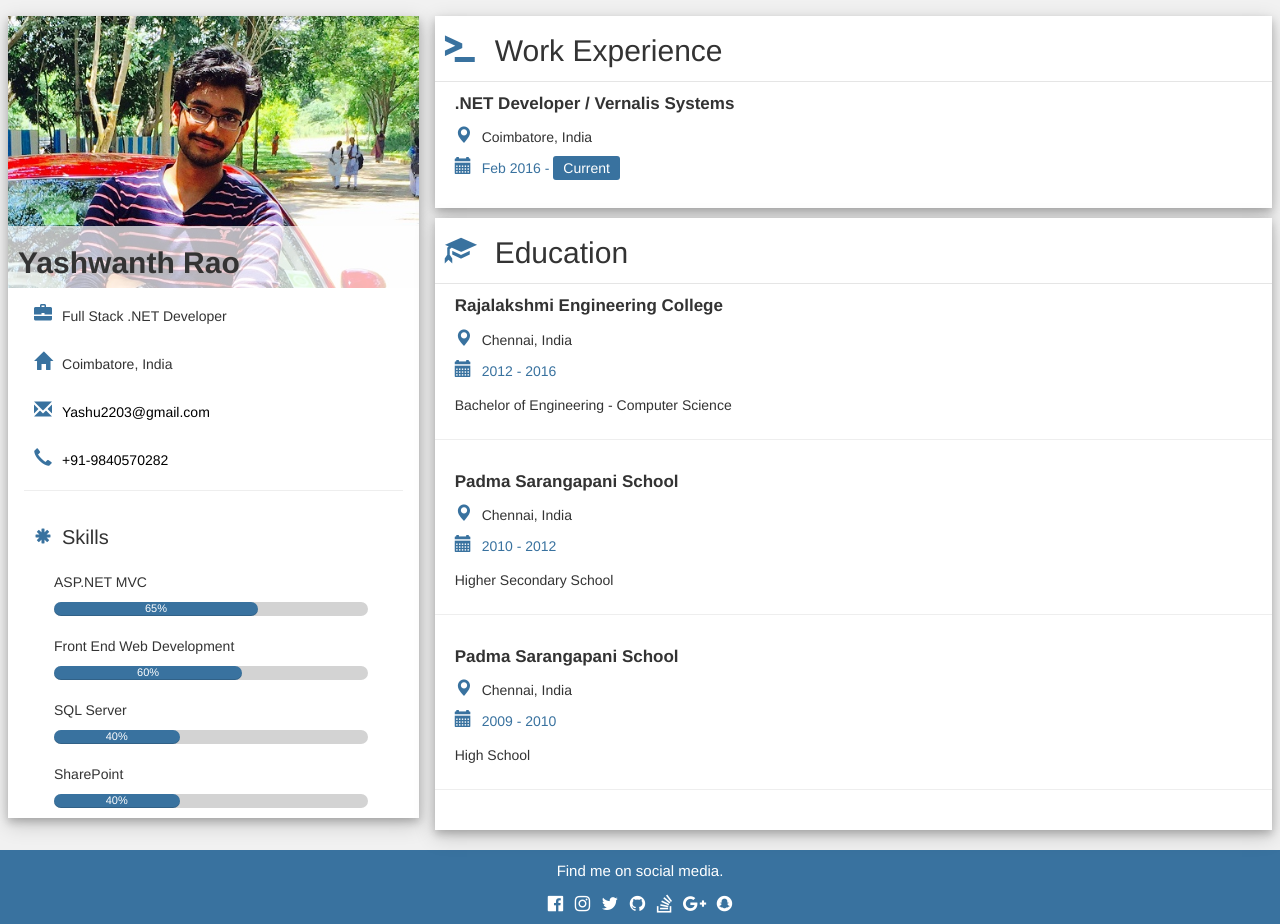
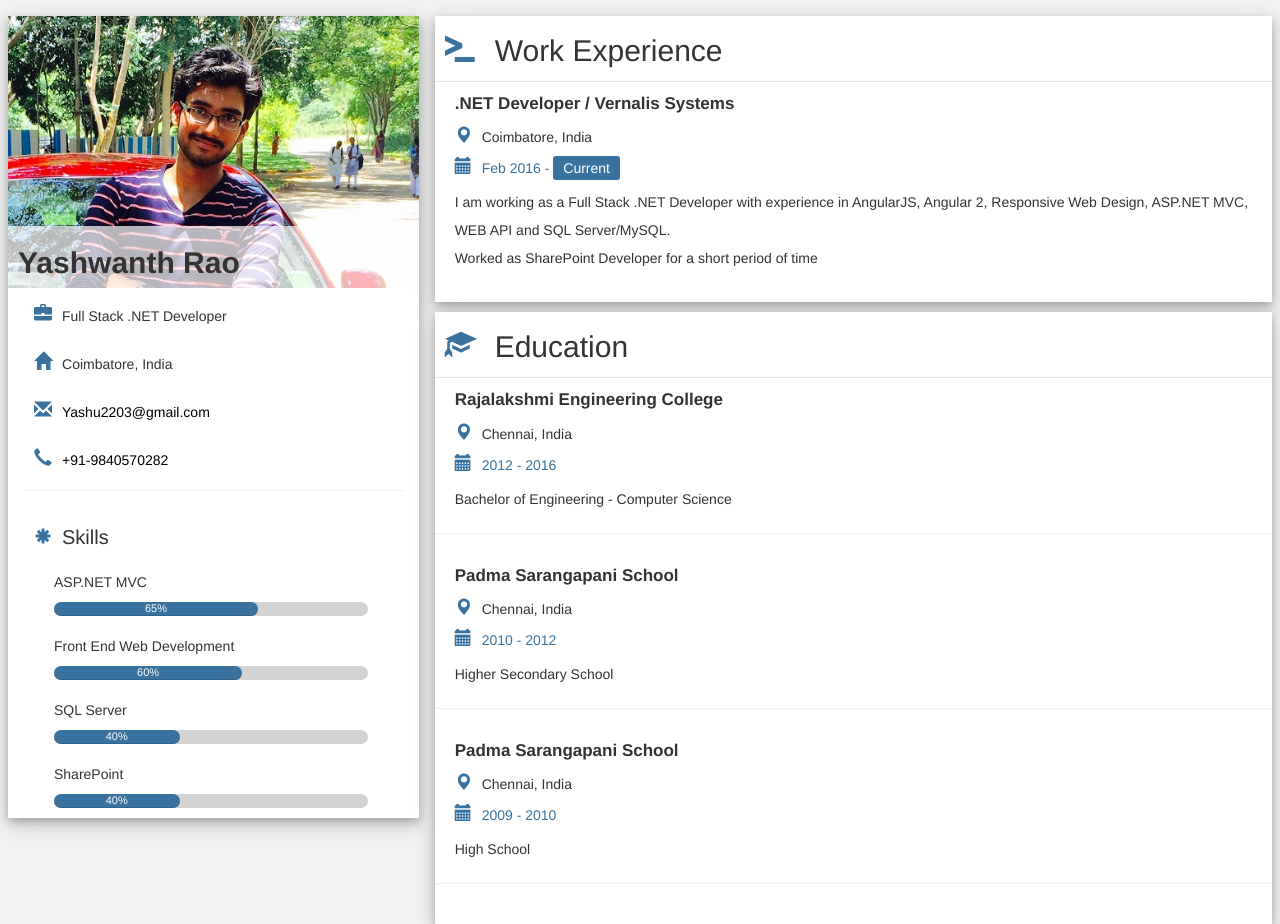
Before and after one commit to yashu2203/yashu2203.github.io, a plain HTML site: page index.html in a window 1280 px wide. Shown: the top 924 px of the page. Drawn offline with Linux system fonts and the light colour scheme.

Commit message:
work desciption fix

```diff
--- a/index.html
+++ b/index.html
@@ -74,6 +74,7 @@
                     <p class="companyTitle">.NET Developer / Vernalis Systems </p>
                     <p><span class="glyphicon glyphicon-map-marker" ></span>Coimbatore, India</p>
                         <p class="duration"><span class="glyphicon glyphicon-calendar" ></span><span>Feb 2016 - </span><span id="current-work">Current</span></p>
+                       <p class="description" >I am working as a Full Stack .NET Developer with experience in AngularJS, Angular 2, Responsive Web Design, ASP.NET MVC, WEB API and SQL Server/MySQL.<br/>Worked as SharePoint Developer for a short period of time</p>
                     </div>
                 </div>
 
```
